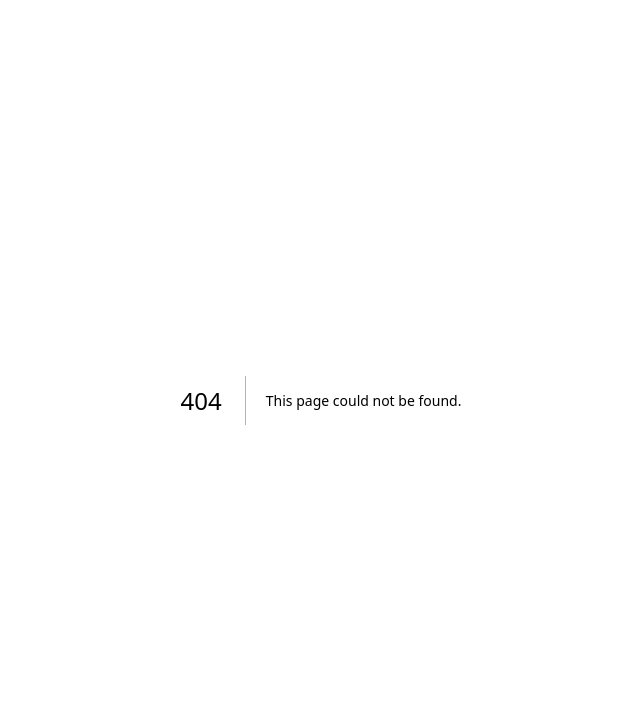
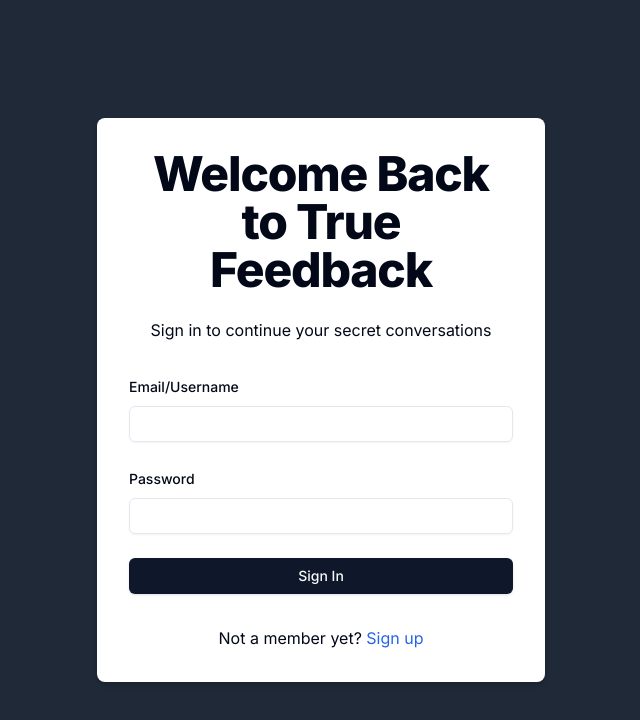
Before and after one commit to madhavarora03/mystery-message, a Next.js app: page /signin in a window 1280 px wide. Before the commit this address had no page. Shown: the top 720 px of the page, without its empty margins (319-959 px from the left). Built offline with nearby package versions, Linux system fonts and the light colour scheme.

Commit message:
Creating Sign In page

```diff
--- /dev/null
+++ b/src/app/(auth)/signin/page.tsx
@@ -0,0 +1,110 @@
+'use client';
+
+import { zodResolver } from '@hookform/resolvers/zod';
+import { useForm } from 'react-hook-form';
+import * as z from 'zod';
+import { signIn } from 'next-auth/react';
+import {
+  Form,
+  FormField,
+  FormItem,
+  FormLabel,
+  FormMessage,
+} from '@/components/ui/form';
+import { Button } from '@/components/ui/button';
+import { Input } from '@/components/ui/input';
+import Link from 'next/link';
+import { useRouter } from 'next/navigation';
+import { useToast } from '@/components/ui/use-toast';
+import { signInSchema } from '@/schemas/signInSchema';
+
+export default function SignInForm() {
+  const router = useRouter();
+
+  const form = useForm<z.infer<typeof signInSchema>>({
+    resolver: zodResolver(signInSchema),
+    defaultValues: {
+      identifier: '',
+      password: '',
+    },
+  });
+
+  const { toast } = useToast();
+  const onSubmit = async (data: z.infer<typeof signInSchema>) => {
+    const result = await signIn('credentials', {
+      redirect: false,
+      identifier: data.identifier,
+      password: data.password,
+    });
+
+    if (result?.error) {
+      if (result.error === 'CredentialsSignin') {
+        toast({
+          title: 'Login Failed',
+          description: 'Incorrect username or password',
+          variant: 'destructive',
+        });
+      } else {
+        toast({
+          title: 'Error',
+          description: result.error,
+          variant: 'destructive',
+        });
+      }
+    }
+
+    if (result?.url) {
+      router.replace('/dashboard');
+    }
+  };
+
+  return (
+    <div className='flex justify-center items-center min-h-screen bg-gray-800'>
+      <div className='w-full max-w-md p-8 space-y-8 bg-white rounded-lg shadow-md'>
+        <div className='text-center'>
+          <h1 className='text-4xl font-extrabold tracking-tight lg:text-5xl mb-6'>
+            Welcome Back to True Feedback
+          </h1>
+          <p className='mb-4'>Sign in to continue your secret conversations</p>
+        </div>
+        <Form {...form}>
+          <form onSubmit={form.handleSubmit(onSubmit)} className='space-y-6'>
+            <FormField
+              name='identifier'
+              control={form.control}
+              render={({ field }) => (
+                <FormItem>
+                  <FormLabel>Email/Username</FormLabel>
+                  <Input {...field} />
+                  <FormMessage />
+                </FormItem>
+              )}
+            />
+            <FormField
+              name='password'
+              control={form.control}
+              render={({ field }) => (
+                <FormItem>
+                  <FormLabel>Password</FormLabel>
+                  <Input type='password' {...field} />
+                  <FormMessage />
+                </FormItem>
+              )}
+            />
+            <Button className='w-full' type='submit'>
+              Sign In
+            </Button>
+          </form>
+        </Form>
+        <div className='text-center mt-4'>
+          <p>
+            Not a member yet?{' '}
+            <Link href='/sign-up' className='text-blue-600 hover:text-blue-800'>
+              Sign up
+            </Link>
+          </p>
+        </div>
+      </div>
+    </div>
+  );
+}
--- a/src/app/(auth)/signup/page.tsx
+++ b/src/app/(auth)/signup/page.tsx
@@ -179,7 +179,7 @@
         <div className='text-center mt-4'>
           <p>
             Already a member?{' '}
-            <Link href='/sign-in' className='text-blue-600 hover:text-blue-800'>
+            <Link href='/signin' className='text-blue-600 hover:text-blue-800'>
               Sign in
             </Link>
           </p>
```
